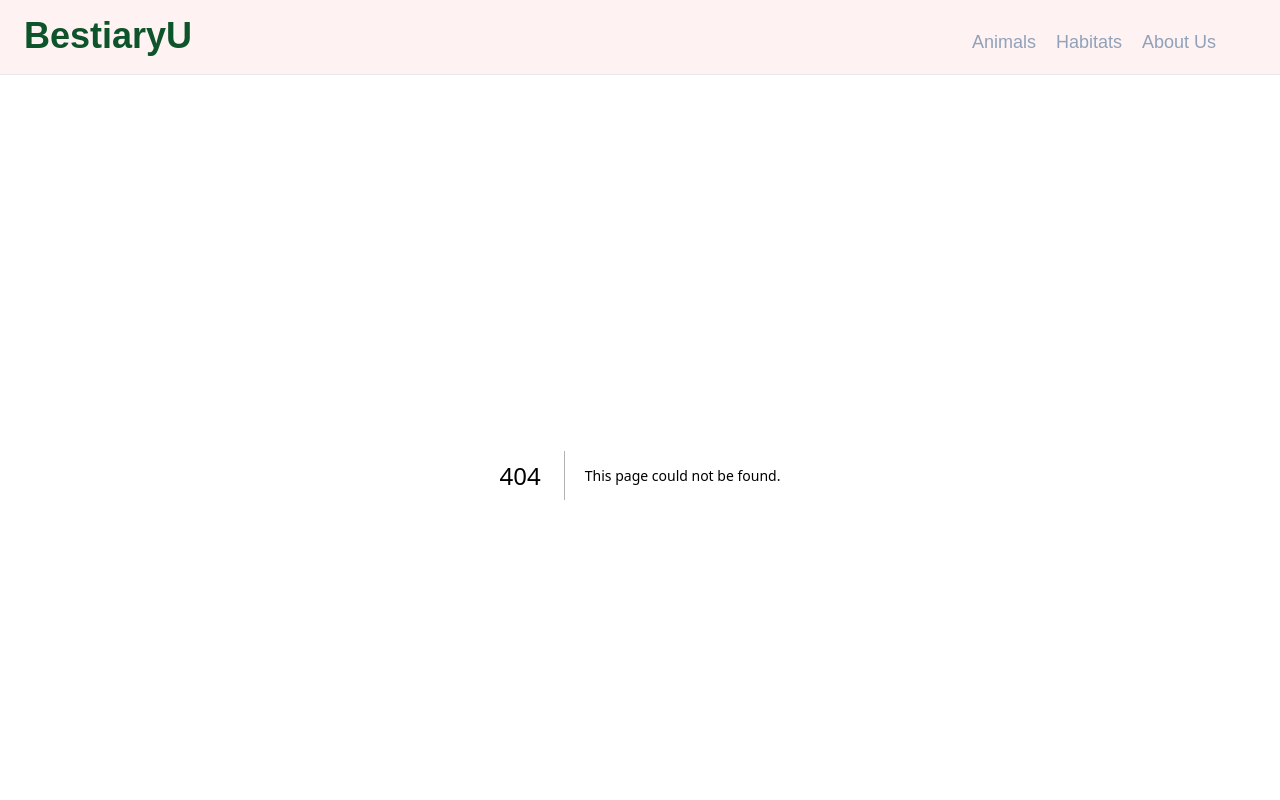
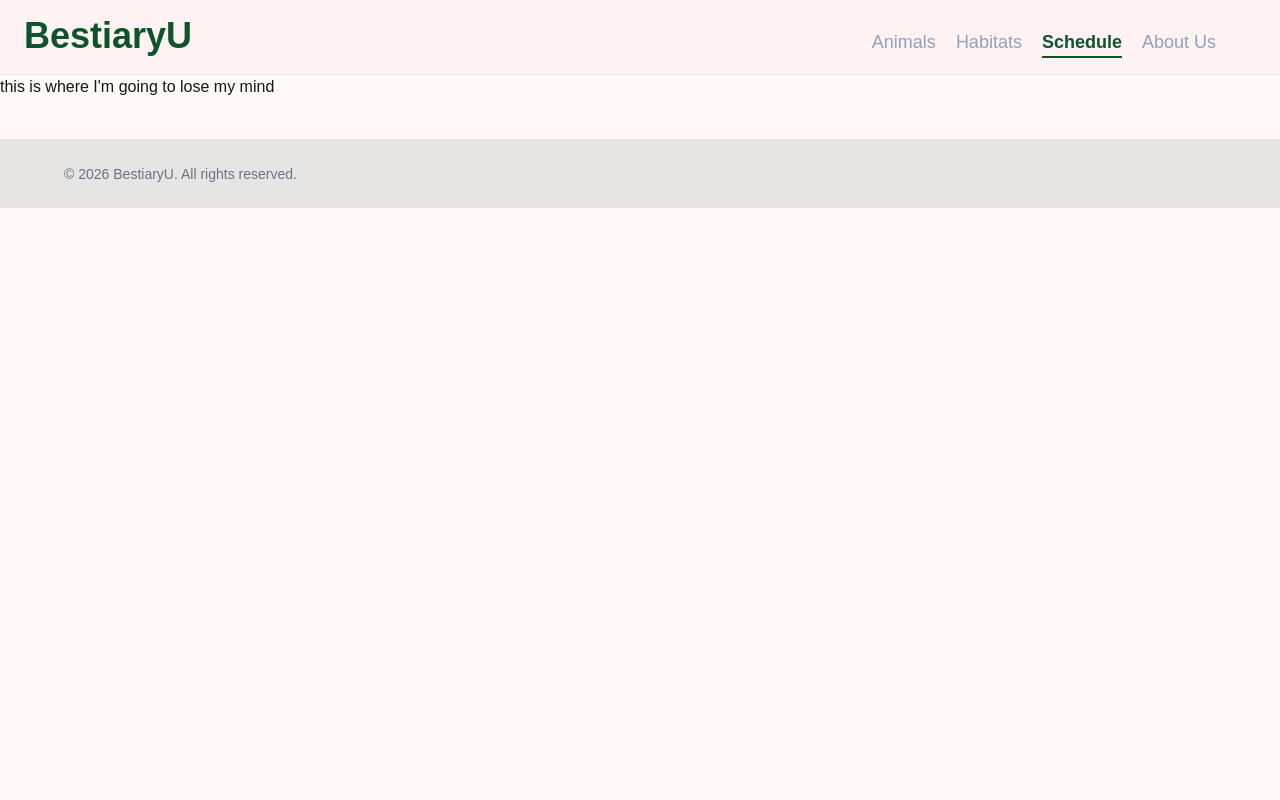
Before and after one commit to PatrickCookSAIT/cprg306_bestiaryu, a Next.js app: page /schedule in a window 1280 px wide. Before the commit this address had no page. Shown: the top 800 px of the page. Built offline with nearby package versions, Linux system fonts and the light colour scheme.

Commit message:
added schedule page

```diff
--- /dev/null
+++ b/app/schedule/page.tsx
@@ -0,0 +1,8 @@
+
+export default async function schedulePage() {
+
+  return (
+    <p>this is where I'm going to lose my mind</p>
+  );
+
+};
--- a/components/NavBar.tsx
+++ b/components/NavBar.tsx
@@ -12,6 +12,7 @@ const navLinks=[
 
     {href: '/animals', label: 'Animals'},
     {href: '/habitats', label: 'Habitats'},
+    {href: '/schedule', label: 'Schedule'},
     {href: '/about', label: 'About Us'},
 ]
 
```
